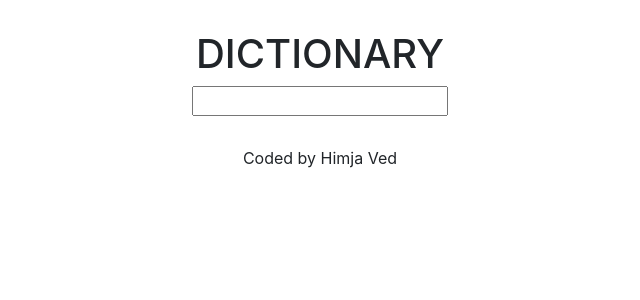
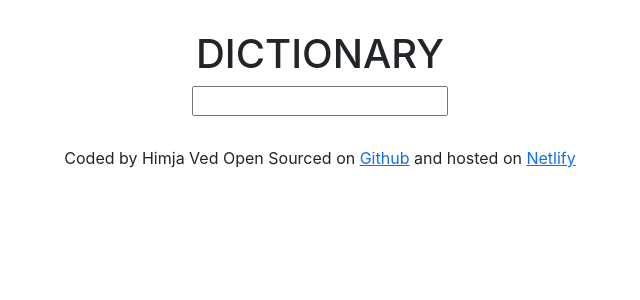
Before and after one commit to himjaved/Dictionary, a React (Create React App) app: page / in a window 1280 px wide. Shown: the top 300 px of the page, without its empty margins (320-960 px from the left). Built offline with nearby package versions, Linux system fonts and the light colour scheme.

Commit message:
updated links

```diff
--- a/src/App.js
+++ b/src/App.js
@@ -11,7 +11,11 @@ function App() {
             <Dictionary />
           </main>
         </header>
-        <footer className="text-center">Coded by Himja Ved</footer>
+        <footer className="text-center">
+          Coded by Himja Ved Open Sourced on{" "}
+          <a href="https://github.com/himjaved/Dictionary">Github</a> and hosted
+          on <a href="https://curious-pudding-1afc3c.netlify.app/">Netlify</a>
+        </footer>
       </div>
     </div>
   );
```
